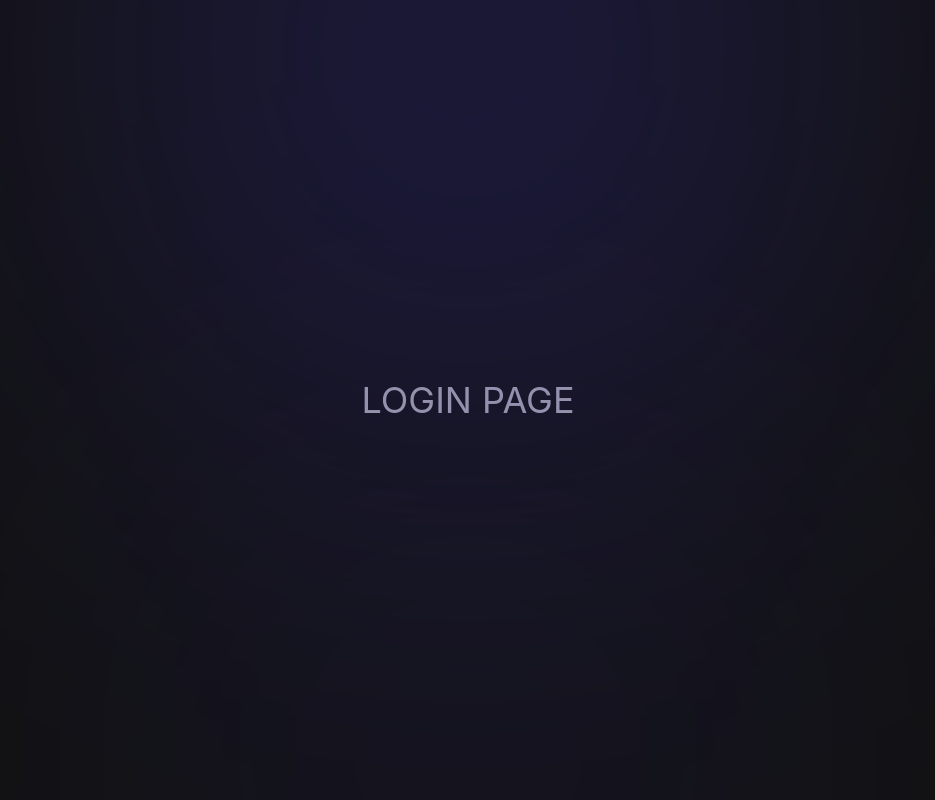
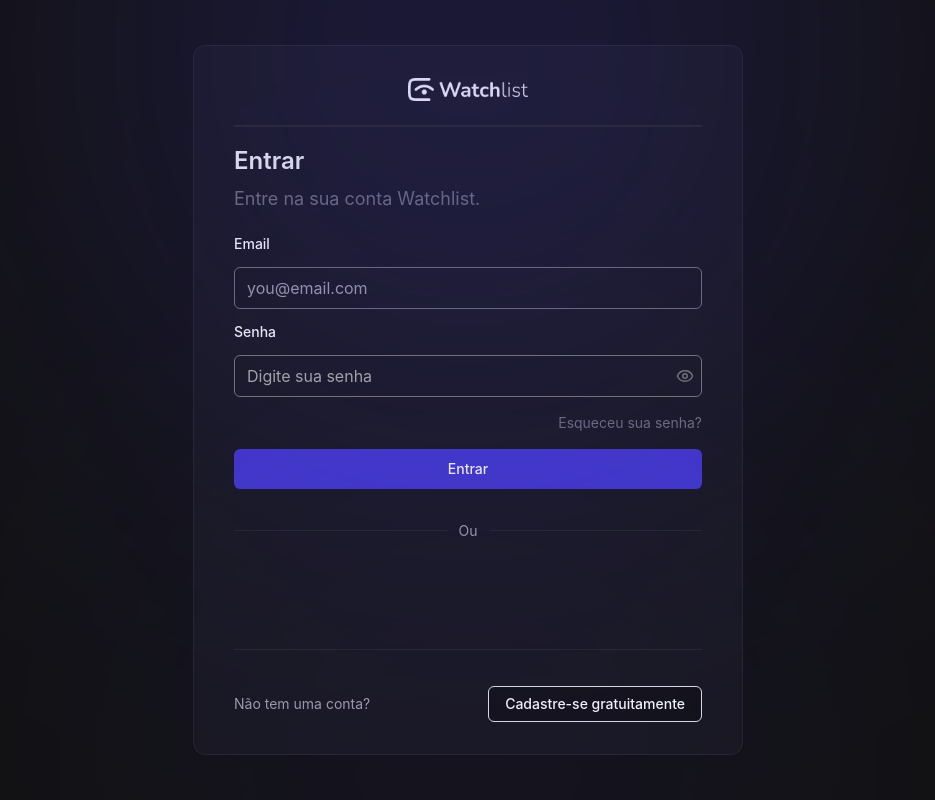
Before and after one commit to Seila-dev/watchlist, a Next.js app: page /login in a window 1280 px wide. Shown: the whole page, without its empty margins (172-1107 px from the left). Built offline with nearby package versions, Linux system fonts and the light colour scheme; no server answers; a web font is replaced by a local one.

Commit message:
feat: add login UI and zod validation

```diff
--- a/src/app/(auth)/login/page.tsx
+++ b/src/app/(auth)/login/page.tsx
@@ -1,9 +1,120 @@
+"use client"
+
+import { useRouter } from "next/navigation";
+
+import z from 'zod'
+import { zodResolver } from "@hookform/resolvers/zod"
+import { SubmitHandler, useForm } from "react-hook-form"
+import { ModalCard } from "@/components/Modals/ModalCard";
+import { Eye, EyeOff } from "lucide-react";
+import { Input } from "@/components/ui/input";
+import { useContext, useState } from "react"
+import { AuthContext } from "@/contexts/AuthContext"
+import Link from 'next/link'
+import { GoogleLoginButton } from "@/components/GoogleLoginButton/GoogleLogin";
+import { Button } from "@/components/ui/button";
+import { Label } from "@/components/ui/label";
+
+const signInUserFormSchema = z.object({
+    email: z.email("Digite um email válido!").nonempty("Email é obrigatório"),
+    password: z.string().min(6, "A senha deve ter no mínimo 6 caracteres").nonempty("Senha é obrigatória")
+})
+
+type signInUserFormData = z.infer<typeof signInUserFormSchema>;
+
+export default function LoginPage() {
+
+    const {
+        register,
+        handleSubmit,
+        setError,
+        formState: { errors, isSubmitting }
+    } = useForm({
+        resolver: zodResolver(signInUserFormSchema),
+        mode: 'onBlur'
+    })
+
+    const { signIn, reloadUser } = useContext(AuthContext)
+
+    const [showPassword, setShowPassword] = useState<boolean>(false);
+
+    const onSubmit: SubmitHandler<signInUserFormData> = async (data) => {
+        try {
+            await signIn(data);
+            await reloadUser()
+        } catch (error: any) {
+            setError("email", {
+                type: "manual",
+                message: "Invalid email or password",
+            });
+            setError("password", {
+                type: "manual",
+                message: "Invalid email or password",
+            });
+        }
+    };
+
+    return (
+        <div className="flex items-center justify-center flex-col gap-4 min-h-screen w-full">
+            <ModalCard title="Entrar" subtitle="Entre na sua conta Watchlist.">
+                <form onSubmit={handleSubmit(onSubmit)} className="space-y-4">
+                    <Label htmlFor="email">Email</Label>
+                    <Input
+                        type="email"
+                        id="email"
+                        placeholder="you@email.com"
+                        {...register("email")}
+                    />
+                    {errors.email && (
+                        <p className="text-left text-sm text-red-600">{errors.email.message}</p>
+                    )}
+
+                    <Label htmlFor="password">Senha</Label>
+                    <div className="relative">
+                    <Input
+                        type={showPassword ? "text" : "password"}
+                        id="password"
+                        placeholder="Digite sua senha"
+                        className="pr-10"
+                        {...register("password")}
+                    />
+                    <button
+                        type="button"
+                        onClick={() => setShowPassword((prev) => !prev)}
+                        className="absolute inset-y-0 right-2 flex items-center text-gray-500 hover:text-gray-300"
+                        tabIndex={-1}
+                    >{showPassword ? <EyeOff size={18} /> : <Eye size={18} />}</button>
+                    </div>
+                    {errors.password && (
+                        <p className="text-left text-sm text-red-600">{errors.password.message}</p>
+                    )}
+                    <div className="flex w-full justify-end">
+                        <Link href={"/reset-password"} className="text-sm text-gray-500 hover:text-gray-400 transition-all duration-300 hover:underline">
+                            Esqueceu sua senha?
+                        </Link>
+                    </div>
 
 
-export default function LoginPage() {
-  return (
-    <div className="flex items-center justify-center flex-col gap-4 h-screen">
-      <h1 className="text-gray-400 text-4xl">LOGIN PAGE</h1>
-    </div>
-  );
+                    <Button size={"lg"} type="submit" disabled={isSubmitting} className="w-full">
+                        Entrar
+                    </Button>
+                </form>
+                <div className="flex items-center gap-3 my-6">
+                    <div className="flex-grow border-t border-gray-800" />
+                    <span className="text-sm text-gray-400">Ou</span>
+                    <div className="flex-grow border-t border-gray-800" />
+                </div>
+                <GoogleLoginButton />
+
+                <hr className="border-gray-800 my-7" />
+
+                <div className="flex items-center justify-between">
+                    <h6 className="text-gray-400 text-sm">Não tem uma conta?</h6>
+                    <Link href={"/register"}>
+                        <Button variant={"outline"}>Cadastre-se gratuitamente</Button>
+                    </Link>
+                </div>
+            </ModalCard>
+        </div>
+    )
 }
```
